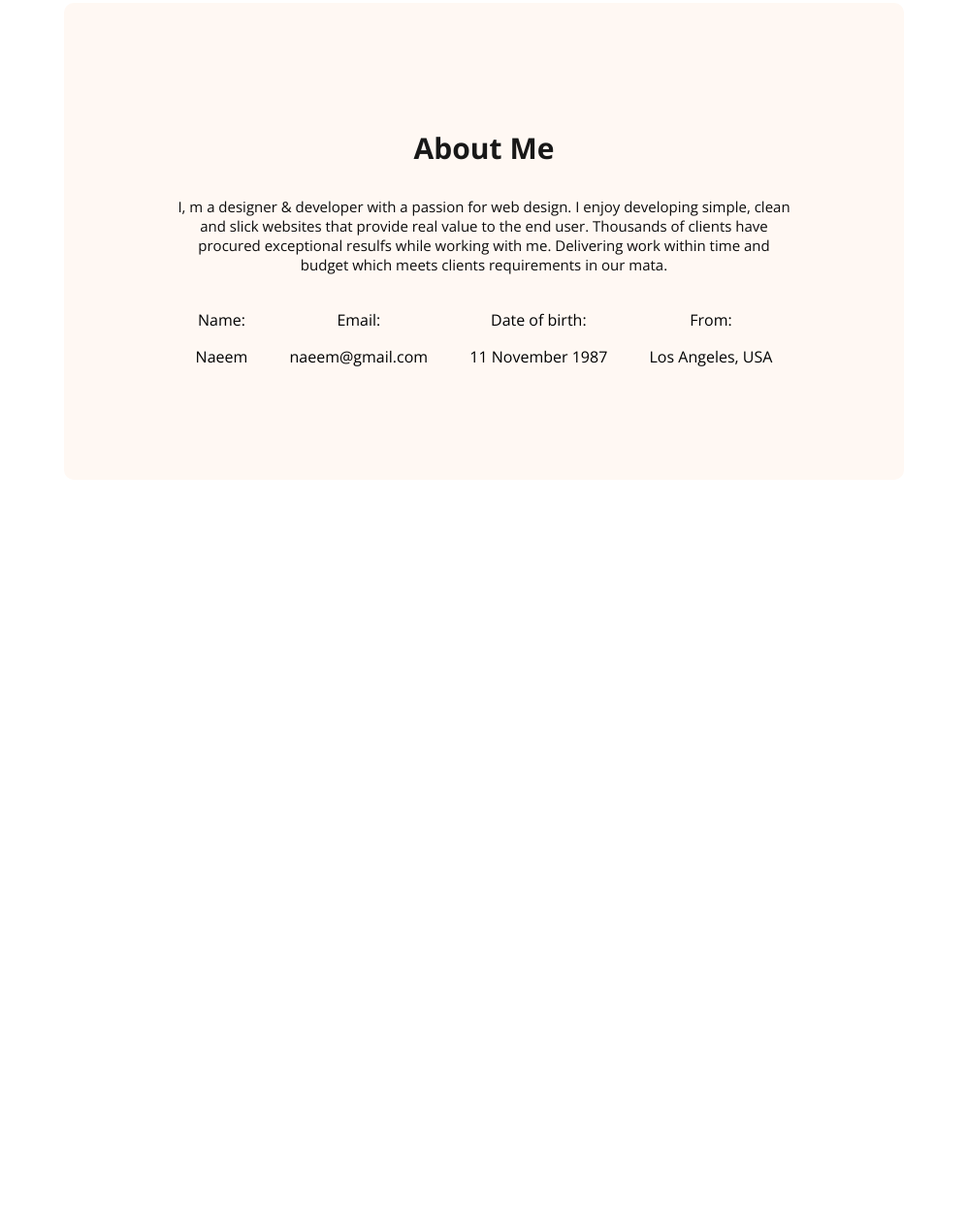
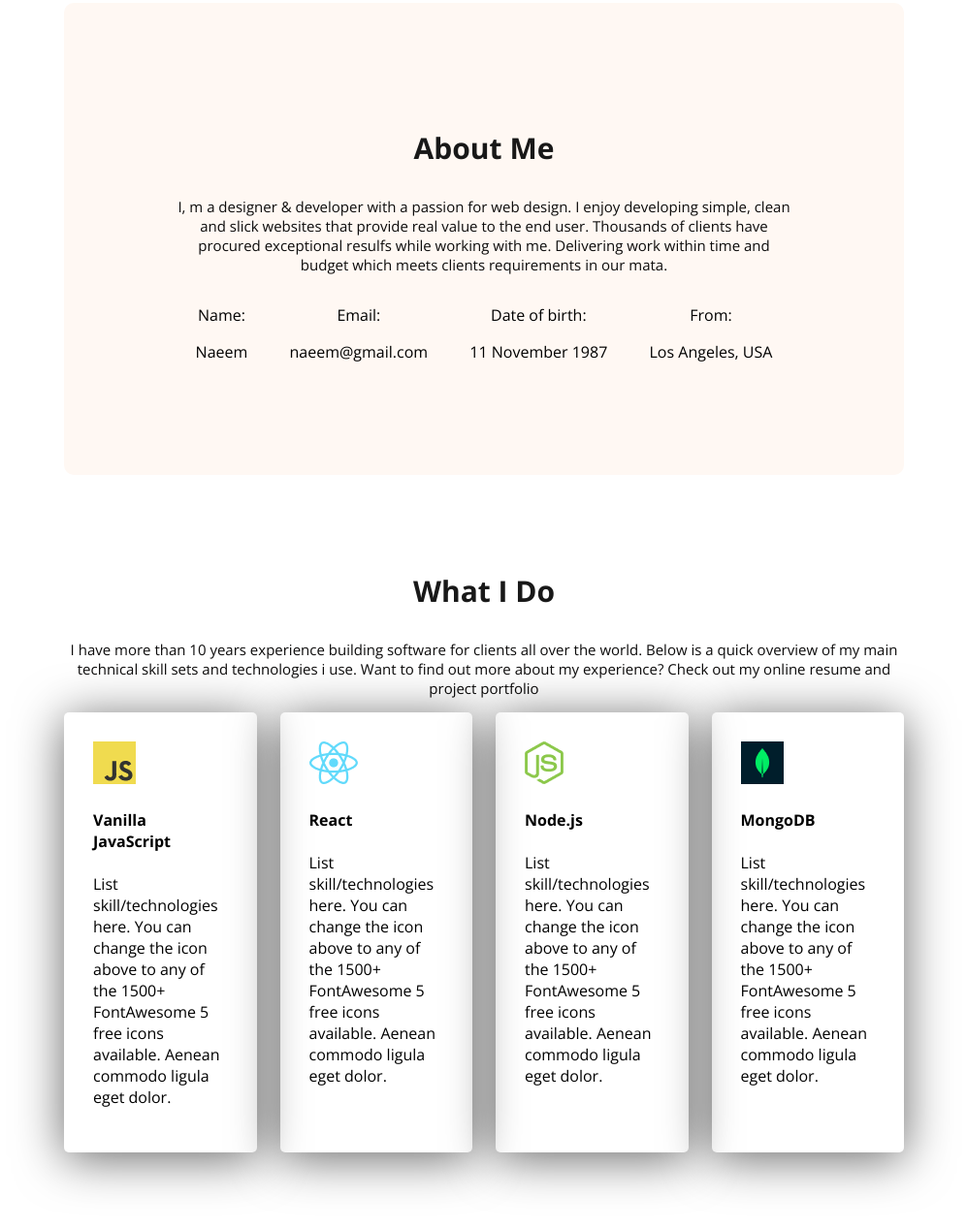
Before and after one commit to naeem-web84/dev-portfolio, a plain HTML site: page index.html in a window 1280 px wide. Shown: the part 771-2038 px from the top of the page at 97% size, without its empty margins (141-1138 px from the left). Before the commit the page ends 1274 px from the top, so only its background shows below. Drawn offline with nearby package versions, Linux system fonts and the light colour scheme.

Commit message:
Main section

```diff
--- a/index.html
+++ b/index.html
@@ -67,6 +67,35 @@
                     </div>
                 </div>
         </section>
+
+        <!-- what i do section start -->
+         <section class="skills">
+            <h3 class="section-title text-center">What I Do</h3>
+            <p class="section-description text-center">I have more than 10 years experience building software for clients all over the world. Below is a quick overview of my main technical skill sets and technologies i use. Want to find out more about my experience? Check out my online resume and project portfolio</p>
+
+            <div class="skills-container">
+                <div class="skill">
+                    <img src="images/icons/js.png" alt="">
+                    <h4 class="skill-title">Vanilla JavaScript</h4>
+                    <p class="skill-description">List skill/technologies here. You can change the icon above to any of the 1500+ FontAwesome 5 free icons available. Aenean commodo ligula eget dolor.</p>
+                </div>
+                <div class="skill">
+                    <img src="images/icons/react.png" alt="">
+                    <h4 class="skill-title">React</h4>
+                    <p class="skill-description">List skill/technologies here. You can change the icon above to any of the 1500+ FontAwesome 5 free icons available. Aenean commodo ligula eget dolor.</p>
+                </div>
+                <div class="skill">
+                    <img src="images/icons/nodejs.png" alt="">
+                    <h4 class="skill-title">Node.js</h4>
+                    <p class="skill-description">List skill/technologies here. You can change the icon above to any of the 1500+ FontAwesome 5 free icons available. Aenean commodo ligula eget dolor.</p>
+                </div>
+                <div class="skill">
+                    <img src="images/icons/mongo.png" alt="">
+                    <h4 class="skill-title">MongoDB</h4>
+                    <p class="skill-description">List skill/technologies here. You can change the icon above to any of the 1500+ FontAwesome 5 free icons available. Aenean commodo ligula eget dolor.</p>
+                </div>
+            </div>
+         </section>
     </main>
     <footer>
 
--- a/style/portfolio.css
+++ b/style/portfolio.css
@@ -13,16 +13,16 @@
 
 /* shared style */
 
-.secondary-bg{
+.secondary-bg {
     background-color: #FFF8F3;
 }
 
 
-.primary-style{
+.primary-style {
     color: #FD6E0A;
 }
 
-.dark-2{
+.dark-2 {
     color: #474747;
 }
 
@@ -37,7 +37,7 @@ background-color: #FFF8F3;
 }
 
 /* Header style */
-.header{
+.header {
     background-image: url('../images/developer.png'), url('../images/header_bg.png');
     background-repeat: no-repeat;
     background-position: top left, bottom right;
@@ -45,14 +45,14 @@ background-color: #FFF8F3;
 
 
 /* nav style */
-nav{
+nav {
     display: flex;
     align-items: center;
     justify-content: space-between;
     margin: 0 152px;
 }
 
-.nav-title{
+.nav-title {
     font-weight: 608;
     font-size: 34px;
 }
@@ -62,35 +62,39 @@ nav ul {
     align-items: center;
 }
 
-nav ul li{
+nav ul li {
     list-style: none;
     margin-right: 40px;
 }
 
 
-nav li a{
+nav li a {
     text-decoration: none;
     font-size: 18px;
 }
 
 
 /* section design */
-.section-title{
+.section-title {
     font-size: 30px;
     font-weight: bold;
     color: #181818;
 }
 
-.section-description{
+.section-description {
     font-size: 15px;
     color: #0d0c0c;
+}
+
+.text-center {
+    text-align: center;
 }
 
 
 
 
 /* heading design */
-.heading1{
+.heading1 {
     display: flex;
     flex-direction: column;
     margin-top: 0;
@@ -110,9 +114,11 @@ nav li a{
 .banner {
     display: flex;
     justify-content: space-between;
-    align-items: center; /* Ensure alignment of items */
+    align-items: center;
+    /* Ensure alignment of items */
     margin: 0 27px 0 175px;
-    gap:10px; /* Add spacing between elements if needed */
+    gap: 10px;
+    /* Add spacing between elements if needed */
 }
 
 
@@ -129,32 +135,39 @@ nav li a{
 
 .banner-content {
     display: flex;
-    flex-direction: column; /* Arrange content vertically inside */
-    justify-content: center; /* Center content vertically */
-    align-items: flex-start; /* Align text to the left */
-    max-width: 40%; /* Restrict width to balance with image */
-    padding: 20px; /* Add padding for better spacing */
+    flex-direction: column;
+    /* Arrange content vertically inside */
+    justify-content: center;
+    /* Center content vertically */
+    align-items: flex-start;
+    /* Align text to the left */
+    max-width: 40%;
+    /* Restrict width to balance with image */
+    padding: 20px;
+    /* Add padding for better spacing */
     /* border: 2px solid black; */
     gap: 10px;
-    box-sizing: border-box; /* Include padding and border in dimensions */
-    overflow: hidden; /* Prevent overflow */
+    box-sizing: border-box;
+    /* Include padding and border in dimensions */
+    overflow: hidden;
+    /* Prevent overflow */
 }
 
-.banner-greatings{
+.banner-greatings {
     font-size: 30px;
     font-weight: 456;
     margin: o o 2px o;
     border-collapse: collapse;
 }
 
-.banner-title{
+.banner-title {
     font-weight: bold;
     font-size: 50px;
     /* margin: 0; */
     /* border-collapse: collapse; */
 }
 
-.btn{
+.btn {
     display: flex;
     gap: 16px;
 }
@@ -186,21 +199,30 @@ nav li a{
 } */
 
 .banner-profile-picture {
-    max-width: 45%; /* Restrict width to balance with content */
-    height: auto; /* Maintain aspect ratio */
-    object-fit: contain; /* Ensure image fits within dimensions */
-    border-radius: 10px; /* Optional: add rounded corners for aesthetics */
+    max-width: 45%;
+    /* Restrict width to balance with content */
+    height: auto;
+    /* Maintain aspect ratio */
+    object-fit: contain;
+    /* Ensure image fits within dimensions */
+    border-radius: 10px;
+    /* Optional: add rounded corners for aesthetics */
 }
 
 
 /* main style */
-main{
+main {
     max-width: 866px;
     margin: 0 auto;
 }
 
+main section {
+    margin-top: 99px;
+    margin-bottom: 99px;
+}
+
 /* about style */
-.about{
+.about {
     border-radius: 10px;
     padding: 99px 114px;
     text-align: center;
@@ -208,17 +230,31 @@ margin: 0 auto;
 }
 
 
-.about-items{
+.about-items {
     display: flex;
     justify-content: space-around;
-    margin-top: 20px;
 }
 
-.about-item{
-    margin-bottom: 1px
-    ;
+.about-item {
+    margin-bottom: 1px;
 }
 
-.item-description{
+.item-description {
     font-weight: 456px;
 }
+
+
+/* skills container style */
+
+
+.skills-container {
+    display: flex;
+    gap: 24px;
+
+}
+
+.skill {
+    padding: 30px;
+    border-radius: 5px;
+    box-shadow: 0px 6px 50px 0px rgba(0, 0, 0, 0.6);
+}
```
Lines whose indentation alone changed are shown as unchanged.
